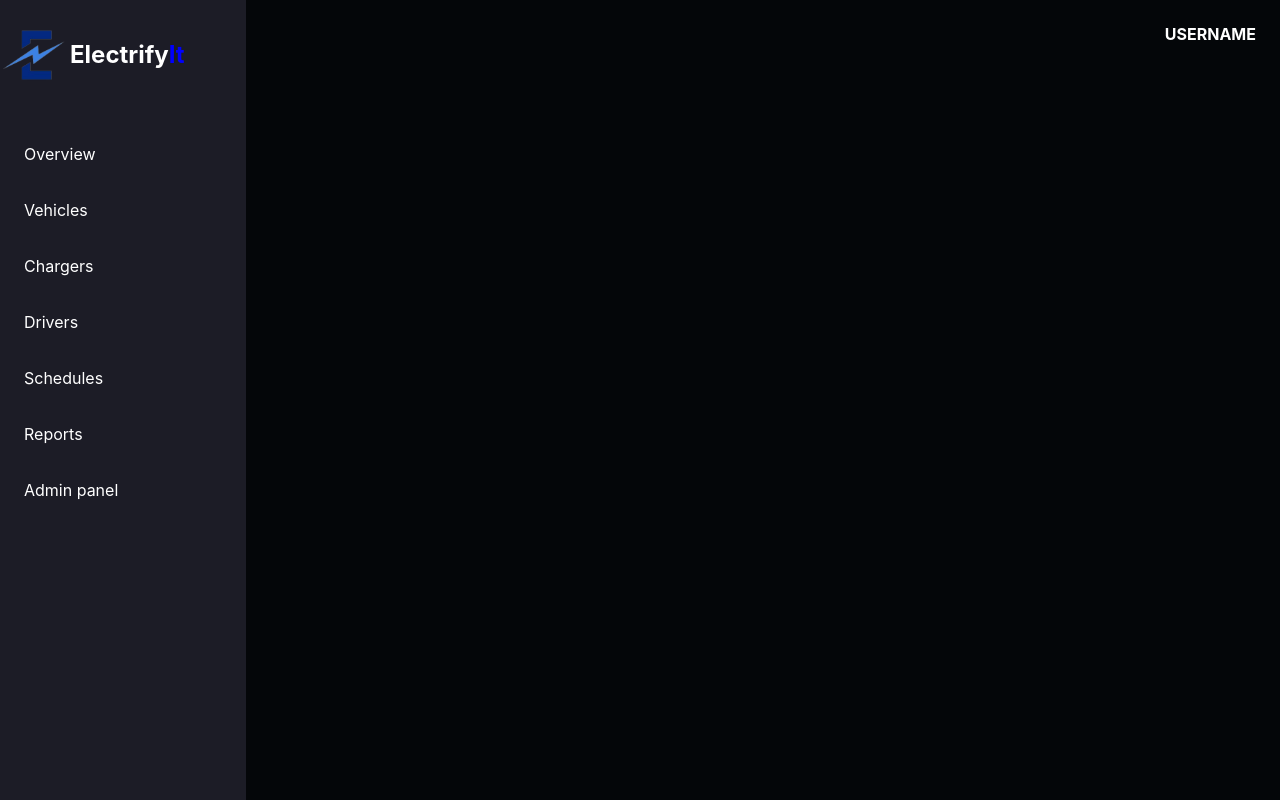
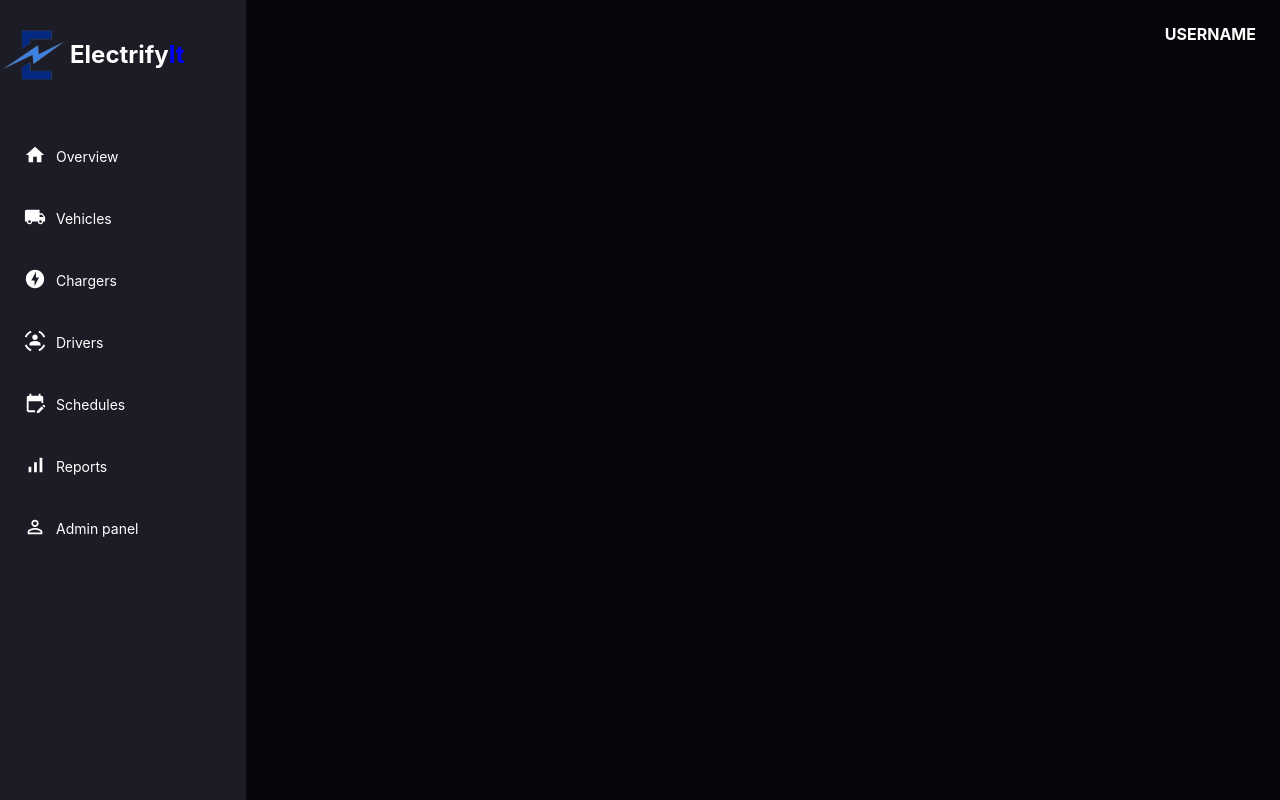
Before and after one commit to komolika05/electrifyIt-frontend, a React (Create React App) app: page / in a window 1280 px wide. Built offline with nearby package versions, Linux system fonts and the light colour scheme.

Commit message:
add icons

```diff
--- a/public/index.html
+++ b/public/index.html
@@ -9,6 +9,7 @@
       name="description"
       content="Web site created using create-react-app"
     />
+    <meta http-equiv="Content-Security-Policy" content="upgrade-insecure-requests">
     <link rel="apple-touch-icon" href="%PUBLIC_URL%/logo192.png" />
     <!--
       manifest.json provides metadata used when your web app is installed on a
--- a/src/Sidebar/MenuItem.js
+++ b/src/Sidebar/MenuItem.js
@@ -1,11 +1,13 @@
 import "./MenuItem.scss";
 
 function MenuItem({ isSelected, iconSrc, name, onItemSelected }) {
-  console.log({isSelected})
+  console.log({ isSelected });
   return (
-    <div className={`container-menuItem ${isSelected && "selected-menuItem"}`} onClick={onItemSelected}>
-      <div className="icon">{/* TODO: To include icon image here */}</div>
-
+    <div
+      className={`container-menuItem ${isSelected && "selected-menuItem"}`}
+      onClick={onItemSelected}
+    >
+      <div className="icon">{iconSrc}</div>
       <div className="text">{name}</div>
     </div>
   );
--- a/src/Sidebar/MenuItem.scss
+++ b/src/Sidebar/MenuItem.scss
@@ -8,13 +8,21 @@
     margin: 12px;
 
     .icon {
+        color: #ffffff;
+        margin-right: 10px;
     }
 
     .text {
+        margin-top: 4px;
+        font-size: 14px;
     }
 }
 
 .selected-menuItem {
     background-color: white;
-    color: #37559a;
+    color: #070707;
+
+    .icon{
+        color: #020202;
+    }
 }
--- a/src/Sidebar/Sidebar.js
+++ b/src/Sidebar/Sidebar.js
@@ -6,6 +6,10 @@ import { useNavigate } from "react-router-dom";
 import HomeIcon from "@mui/icons-material/Home";
 import LocalShippingIcon from "@mui/icons-material/LocalShipping";
 import OfflineBoltIcon from "@mui/icons-material/OfflineBolt";
+import SignalCellularAltIcon from "@mui/icons-material/SignalCellularAlt";
+import SensorOccupiedIcon from "@mui/icons-material/SensorOccupied";
+import EditCalendarIcon from "@mui/icons-material/EditCalendar";
+import PersonOutlineIcon from "@mui/icons-material/PersonOutline";
 
 function Sidebar() {
   const location = useLocation();
@@ -17,37 +21,37 @@ function Sidebar() {
     {
       name: "Overview",
       navigateTo: "/overview",
-      iconSrc: <HomeIcon sx={{ fontSize: "large", color: "white" }} />,
+      iconSrc: <HomeIcon sx={{ fontSize: "22px" }} />,
     },
     {
       name: "Vehicles",
       navigateTo: "/vehicles",
-      iconSrc: <LocalShippingIcon sx={{ fontSize: "large", color: "white" }} />,
+      iconSrc: <LocalShippingIcon sx={{ fontSize: "22px" }} />,
     },
     {
       name: "Chargers",
       navigateTo: "/chargers",
-      iconSrc: <OfflineBoltIcon sx={{ fontSize: "large", color: "white" }} />,
+      iconSrc: <OfflineBoltIcon sx={{ fontSize: "22px" }} />,
     },
     {
       name: "Drivers",
       navigateTo: "/drivers",
-      iconSrc: "",
+      iconSrc: <SensorOccupiedIcon sx={{ fontSize: "22px" }} />,
     },
     {
       name: "Schedules",
       navigateTo: "/schedules",
-      iconSrc: "",
+      iconSrc: <EditCalendarIcon sx={{ fontSize: "22px" }} />,
     },
     {
       name: "Reports",
       navigateTo: "/reports",
-      iconSrc: "",
+      iconSrc: <SignalCellularAltIcon sx={{ fontSize: "22px" }} />,
     },
     {
       name: "Admin panel",
       navigateTo: "/adminpanel",
-      iconSrc: "",
+      iconSrc: <PersonOutlineIcon sx={{ fontSize: "22px" }} />,
     },
   ];
   return (
```
